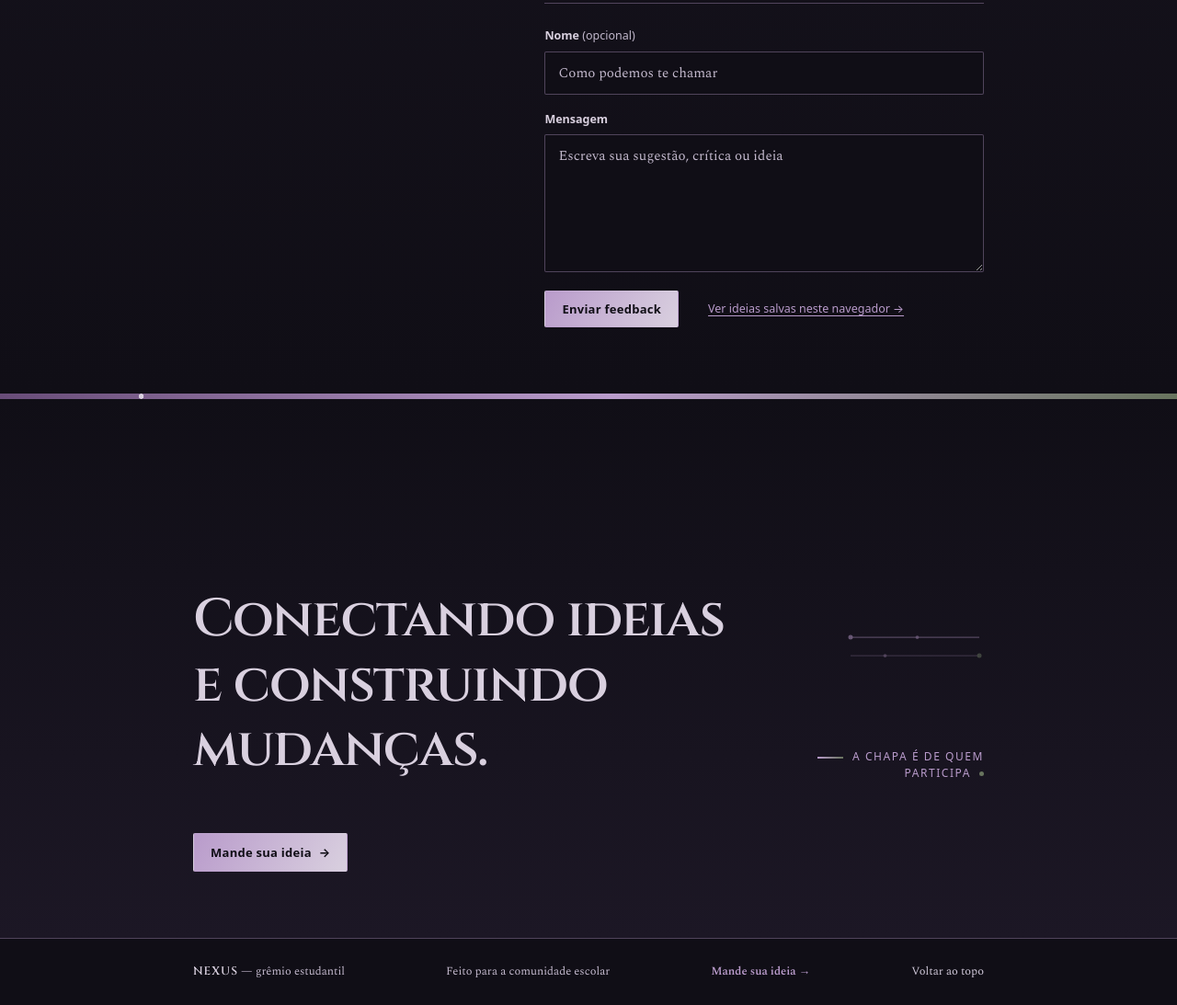
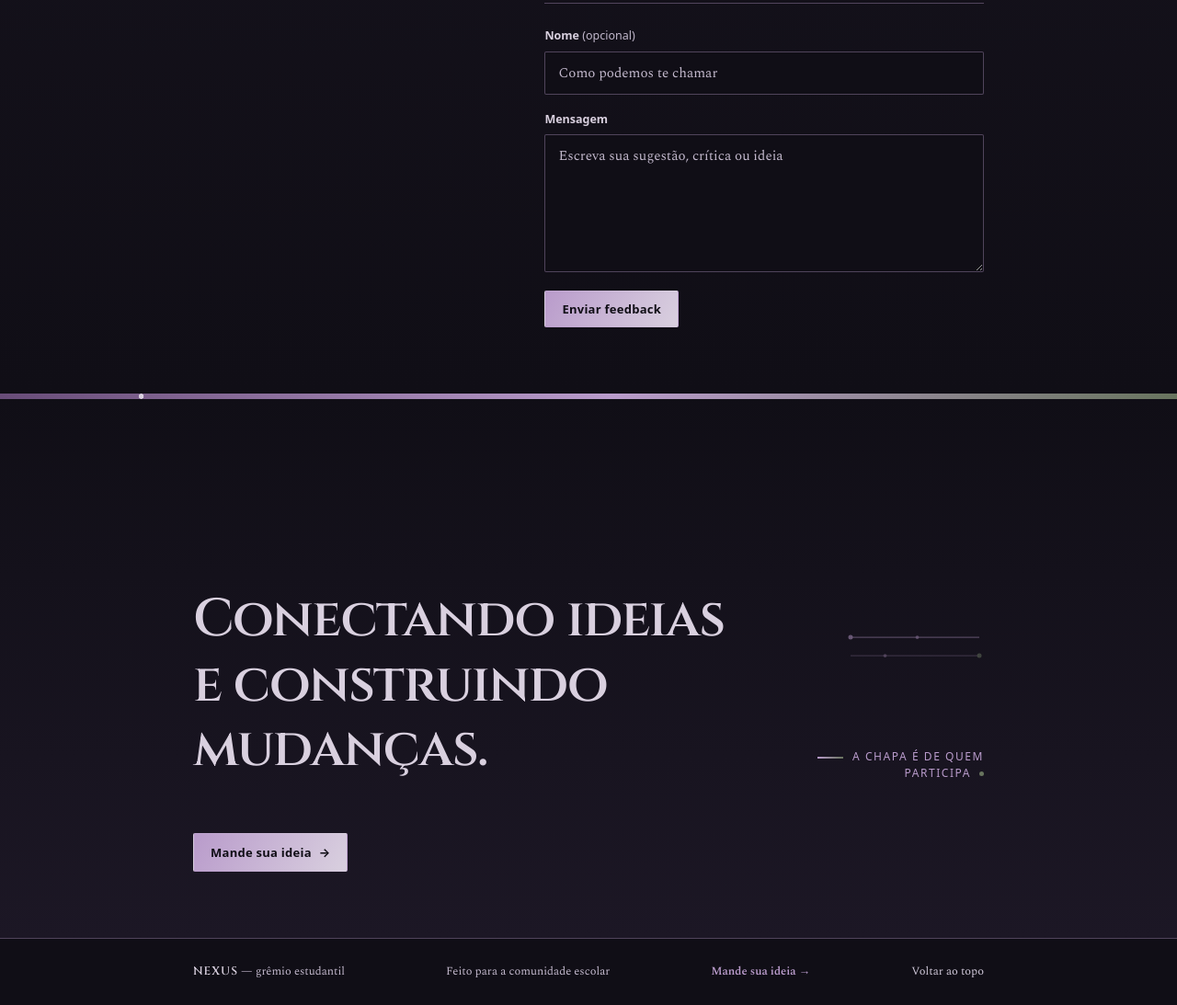
Before and after one commit to ValentinoHoehne/Nexus-Chapa, a plain HTML site: page index.html in a window 1280 px wide. Shown: the part 4452-5545 px from the top of the page at 92% size. Drawn offline with Linux system fonts and the light colour scheme.

Commit message:
revert: remove link de teste da pagina principal

```diff
--- a/componentes/script.js
+++ b/componentes/script.js
@@ -22,7 +22,6 @@ const submit = document.querySelector('#feedback-submit');
 const status = document.querySelector('#feedback-status');
 const mensagem = document.querySelector('#feedback-mensagem');
 const nome = document.querySelector('#feedback-nome');
-const linkAdmin = document.querySelector('#feedback-admin');
 let storage = null;
 try {
   storage = NexusStorage.criarStorage(
@@ -33,22 +32,6 @@ try {
   status.className = 'form-status is-error';
   submit.disabled = true;
 }
-
-async function atualizarLinkAdmin() {
-  if (!storage || !linkAdmin) {
-    return;
-  }
-  try {
-    const total = (await storage.list()).length;
-    linkAdmin.textContent = total === 0
-      ? 'Ver ideias salvas neste navegador →'
-      : `Ver ${total} ${total === 1 ? 'ideia salva' : 'ideias salvas'} neste navegador →`;
-  } catch (erro) {
-    // Mantém o texto padrão quando o armazenamento está indisponível.
-  }
-}
-
-atualizarLinkAdmin();
 
 form.addEventListener('submit', async (event) => {
   event.preventDefault();
@@ -72,7 +55,6 @@ form.addEventListener('submit', async (event) => {
   try {
     await storage.create({ nome: nome.value, mensagem: mensagem.value });
     form.reset();
-    atualizarLinkAdmin();
     status.textContent = 'Ideia salva neste navegador. Ela ainda não é enviada à chapa.';
     status.className = 'form-status is-success';
   } catch (erro) {
--- a/estilos/styles.css
+++ b/estilos/styles.css
@@ -1388,19 +1388,6 @@ h3 {
   }
 }
 
-.form-link {
-  align-self: center;
-  color: var(--accent-soft);
-  font-family: var(--font-ui);
-  font-size: 12.5px;
-  text-decoration: underline;
-  text-underline-offset: 3px;
-}
-
-.form-link:hover {
-  color: var(--text);
-}
-
 @media (prefers-reduced-motion: reduce) {
   html {
     scroll-behavior: auto;
--- a/index.html
+++ b/index.html
@@ -238,7 +238,6 @@
         <div class="form-actions">
           <button class="btn btn--primary" type="submit" id="feedback-submit">Enviar feedback</button>
           <p class="form-status" id="feedback-status" role="status" aria-live="polite"></p>
-          <a class="form-link" id="feedback-admin" href="admin.html">Ver ideias salvas neste navegador →</a>
         </div>
       </form>
     </section>
```
Also changed, not shown: 1 other file.
